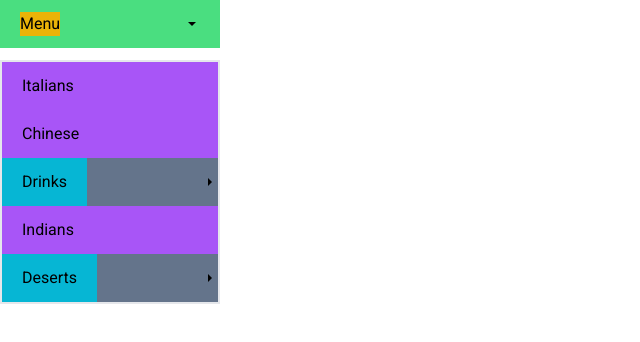
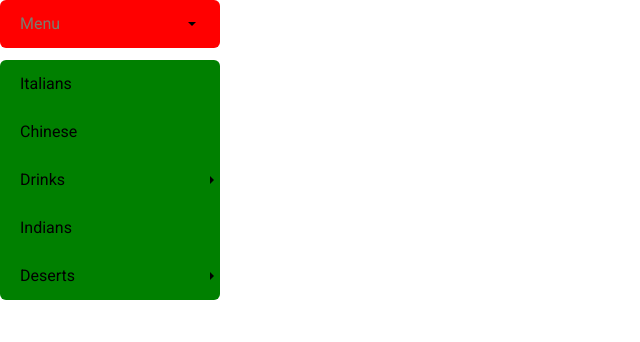
Before and after one commit to LinoXsama/componenty, a Next.js app: page / in a window 1280 px wide. Both pictures are taken after a click on the button "Menu". Shown: the top 342 px of the page, without its empty margins (0-640 px from the left). Built offline with nearby package versions, Linux system fonts and the light colour scheme.

Commit message:
Modifications temporaires : mise en évidence des éléments à styliser !

```diff
--- a/app/globals.css
+++ b/app/globals.css
@@ -20,10 +20,13 @@ li,
 }
 
 #dropdown {
+  --border-radius: 6px;
+  --shadow-color: 60deg 13% 61%;
+
   max-width: 220px;
   /* width: 100%; */
-  /* background-color: red; */
-  /* border-radius: 6px; */
+  background-color: red;
+  border-radius: var(--border-radius);
   position: relative;
 }
 
@@ -45,6 +48,10 @@ li,
   padding: 12px 20px;
 }
 
+.dropdown-toggle>span {
+  color: #7b7b6e;
+}
+
 .submenu-toggle {
   display: flex;
   justify-content: space-between;
@@ -62,6 +69,8 @@ li,
   visibility: hidden;
   transition: all 0.3s ease;
   translate: 0 -12px;
+  background-color: green;
+  border-radius: var(--border-radius);
 }
 
 .menu.open {
@@ -80,7 +89,9 @@ li,
   visibility: hidden;
   opacity: 0;
   transition: all 0.3s ease;
-  /* translate: -12px 0; */
+  translate: -12px 0;
+  background-color: cyan;
+  border-radius: var(--border-radius);
 }
 
 .submenu-toggle:hover>.submenu {
--- a/components/test.jsx
+++ b/components/test.jsx
@@ -14,36 +14,36 @@ const DropdownMenu = () => {
 	};
 
 	return (
-		<main id='dropdown' className='bg-pink-300'>
-			<button className={`border-2 bg-green-400 dropdown-toggle ${isMenuOpen ? 'open' : ''}`} onClick={toggleMenu}>
-				<span className='bg-yellow-500'>Menu</span>
+		<main id='dropdown' className=''>
+			<button className={`dropdown-toggle ${isMenuOpen ? 'open' : ''}`} onClick={toggleMenu}>
+				<span className=''>Menu</span>
 				<IoMdArrowDropdown color='#db8400' className='icon' />
 			</button>
 
-			<ul className={`border-2 bg-blue-500 menu ${isMenuOpen ? 'open' : ''}`}>
+			<ul className={`menu ${isMenuOpen ? 'open' : ''}`}>
 				{/* Menu items */}
-				<li className='bg-slate-500 menu-item'><Link href='/' className='bg-purple-500 link'>Italians</Link></li>
-				<li className='bg-slate-500 menu-item'><Link href='/' className='bg-purple-500 link'>Chinese</Link></li>
-				<li className='bg-slate-500 menu-item submenu-toggle'>
-					<span className='bg-cyan-500'>Drinks</span>
+				<li className='menu-item'><Link href='/' className='link'>Italians</Link></li>
+				<li className='menu-item'><Link href='/' className='link'>Chinese</Link></li>
+				<li className='menu-item submenu-toggle'>
+					<span className=''>Drinks</span>
 					<IoMdArrowDropright color='#db8400' className='icon' />
 
-					<ul className='bg-red-500 submenu'>
+					<ul className='submenu'>
 						{/* Submenu items */}
-						<li className='bg-orange-500 submenu-item'><Link className='bg-purple-500 link' href='/'>Coffee</Link></li>
-						<li className='bg-orange-500 submenu-item'><Link className='bg-purple-500 link' href='/'>Tea</Link></li>
-						<li className='bg-orange-500 submenu-item'><Link className='bg-purple-500 link' href='/'>Hot chocolate</Link></li>
+						<li className='submenu-item'><Link className='link' href='/'>Coffee</Link></li>
+						<li className='submenu-item'><Link className='link' href='/'>Tea</Link></li>
+						<li className='submenu-item'><Link className='link' href='/'>Hot chocolate</Link></li>
 					</ul>
 				</li>
-				<li className='bg-slate-500 menu-item'><Link href='/' className='bg-purple-500 link'>Indians</Link></li>
-				<li className='bg-slate-500 menu-item submenu-toggle'>
-					<span className='bg-cyan-500'>Deserts</span>
+				<li className='menu-item'><Link href='/' className='link'>Indians</Link></li>
+				<li className='menu-item submenu-toggle'>
+					<span className=''>Deserts</span>
 					<IoMdArrowDropright color='#db8400' className='icon' />
 
-					<ul className='bg-red-500 submenu'>
+					<ul className='submenu'>
 						{/* Submenu items */}
-						<li className='bg-orange-500 submenu-item'><Link className='bg-purple-500 link' href='/'>Tiramisu</Link></li>
-						<li className='bg-orange-500 submenu-item'><Link className='bg-purple-500 link' href='/'>Granola</Link></li>
+						<li className='submenu-item'><Link className='link' href='/'>Tiramisu</Link></li>
+						<li className='submenu-item'><Link className='link' href='/'>Granola</Link></li>
 					</ul>
 				</li>
 			</ul>
```
